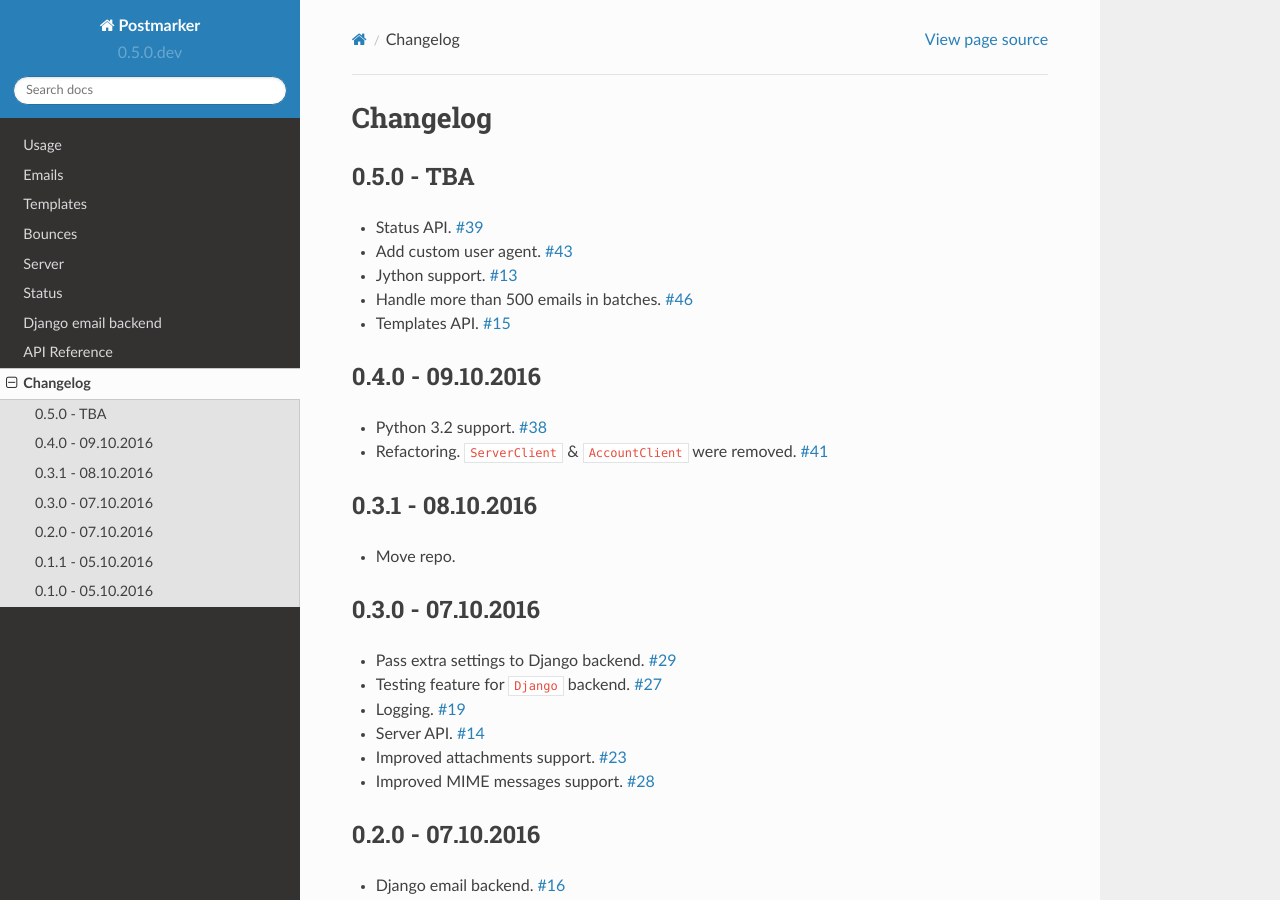
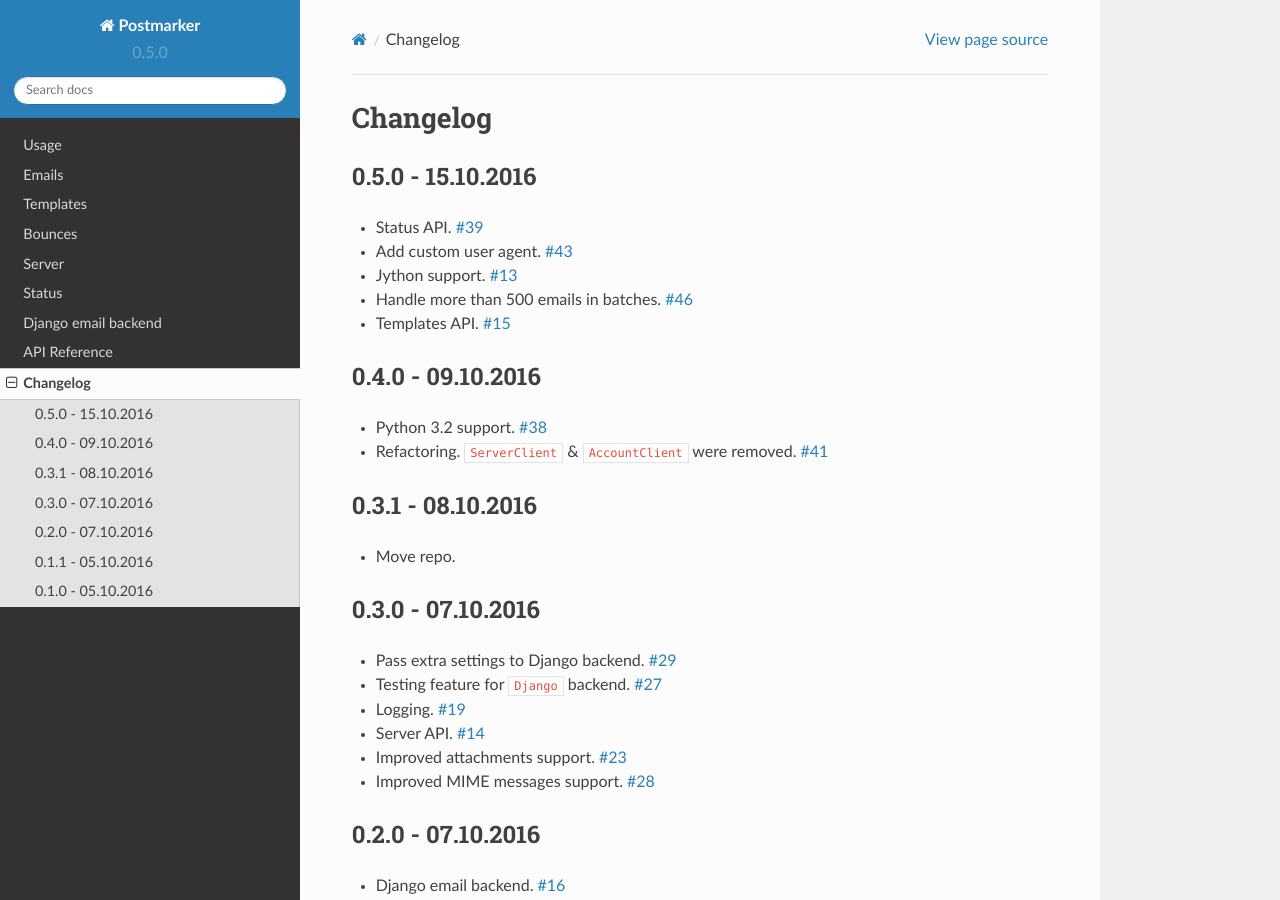
Before and after one commit to Stranger6667/postmarker, a Sphinx documentation site: the page built from docs/changelog.rst, in a window 1280 px wide and 900 px high. Built offline with Sphinx 7.4.7 and the Read the Docs theme 2.0.0, drawn with Linux system fonts in a browser that asks for light colours.

Commit message:
Release 0.5.0

```diff
--- a/docs/changelog.rst
+++ b/docs/changelog.rst
@@ -3,8 +3,8 @@
 Changelog
 =========
 
-0.5.0 - TBA
------------
+0.5.0 - 15.10.2016
+------------------
 
 - Status API. `#39`_
 - Add custom user agent. `#43`_
--- a/postmarker/__init__.py
+++ b/postmarker/__init__.py
@@ -1,4 +1,4 @@
 # coding: utf-8
 
 
-__version__ = '0.5.0.dev'
+__version__ = '0.5.0'
```
